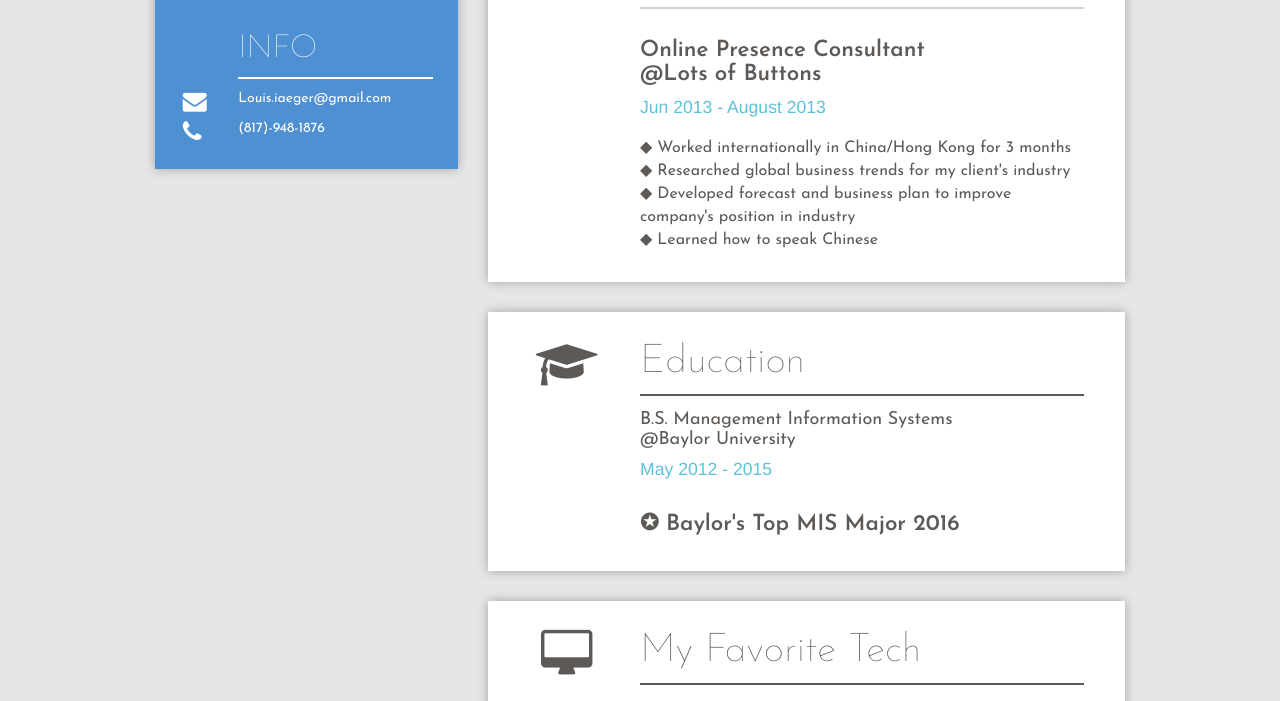
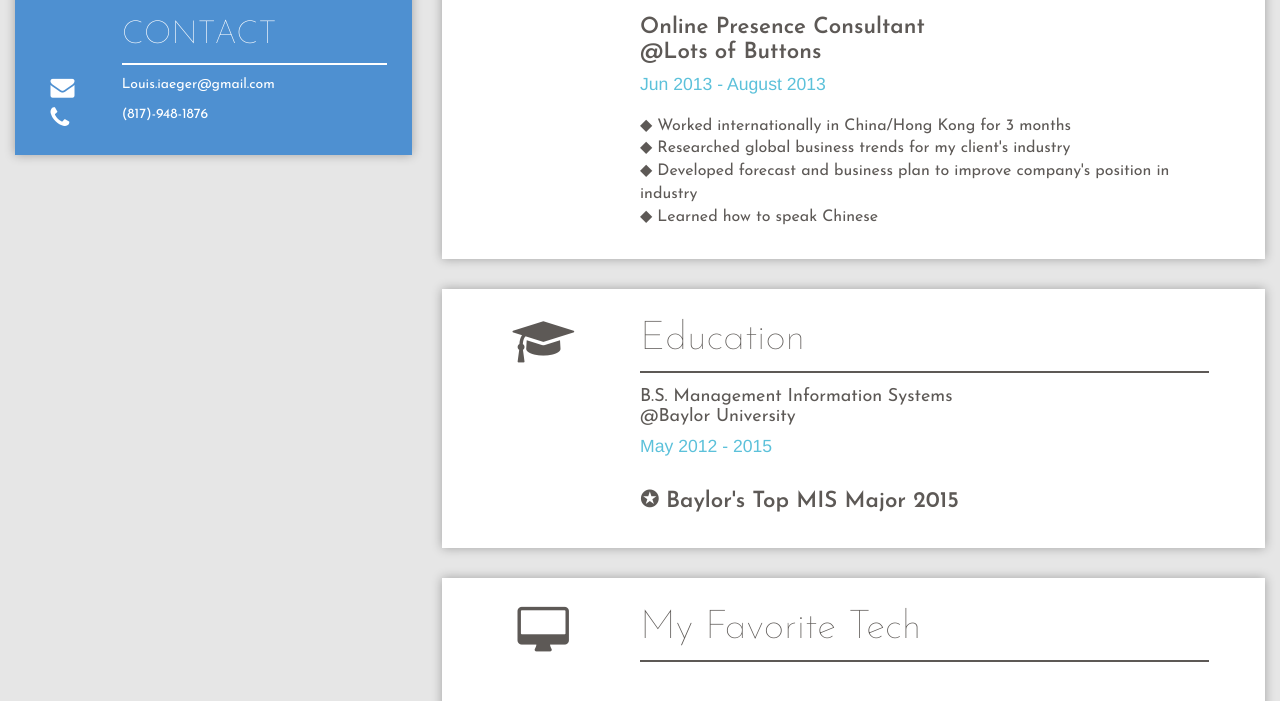
Before and after one commit to louisiaegerv/resume, a plain HTML site: page index.html in a window 1280 px wide. Shown: the part 711-1412 px from the top of the page. Drawn offline with nearby package versions, Linux system fonts and the light colour scheme; a web font is replaced by a local one.

Commit message:
Everything's bigger in TX. Made max-width bigger in this Ver.

```diff
--- a/index.html
+++ b/index.html
@@ -131,7 +131,7 @@
             <div class="col-xs-8 col-xs-offset-3 schoolContainer noBorder">
               <h4 class="major">B.S. Management Information Systems <br>@Baylor University</h4>
               <h5 class="date">May 2012 - 2015</h5>
-              <p class="honorTitle">✪ Baylor's Top MIS Major 2016</p>
+              <p class="honorTitle">✪ Baylor's Top MIS Major 2015</p>
             </div>
           </div>
         </div>
@@ -177,7 +177,7 @@
 
           <div class="row">
             <div class="col-xs-9 col-xs-offset-3 padRight">
-              <h3 class="title">Info</h3>
+              <h3 class="title">Contact</h3>
             </div>
           </div>
 
--- a/style/main.scss
+++ b/style/main.scss
@@ -34,7 +34,7 @@ h1, h2, h3, h4, p, li, ul {
   font-family: $f4; }
 
 .container-fluid {
-  max-width: 1000px; }
+  max-width: 1400px; }
 
 .padSides {
   padding: 20px 20px 0 20px; }
@@ -171,6 +171,7 @@ h1, h2, h3, h4, p, li, ul {
     margin: 0 auto !important; }
 }
 
+// --- Mobile Devices --- //
 @media screen and (max-width: 767px) {
   .profImg {
     height: 70vh;
```
Also changed, not shown: style/main.css, 1 other file.
